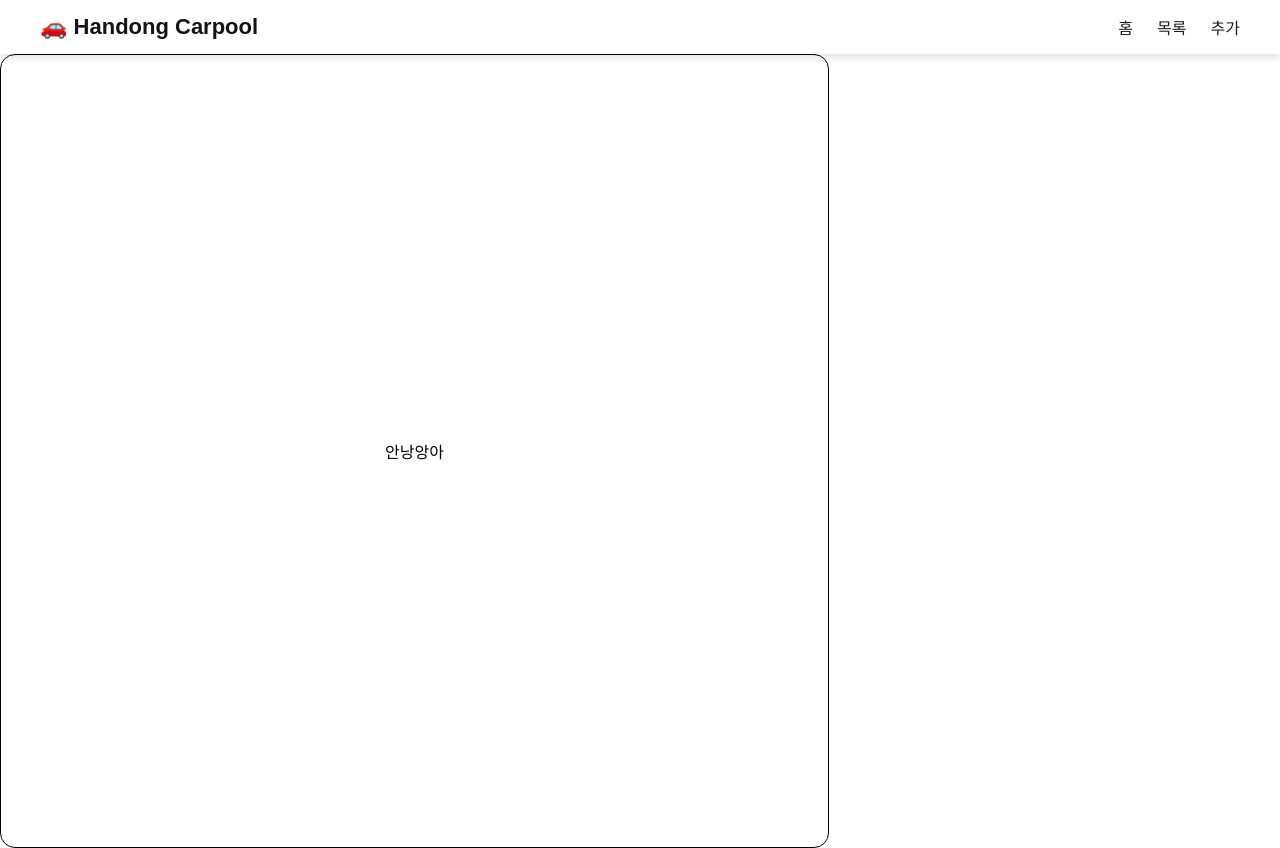
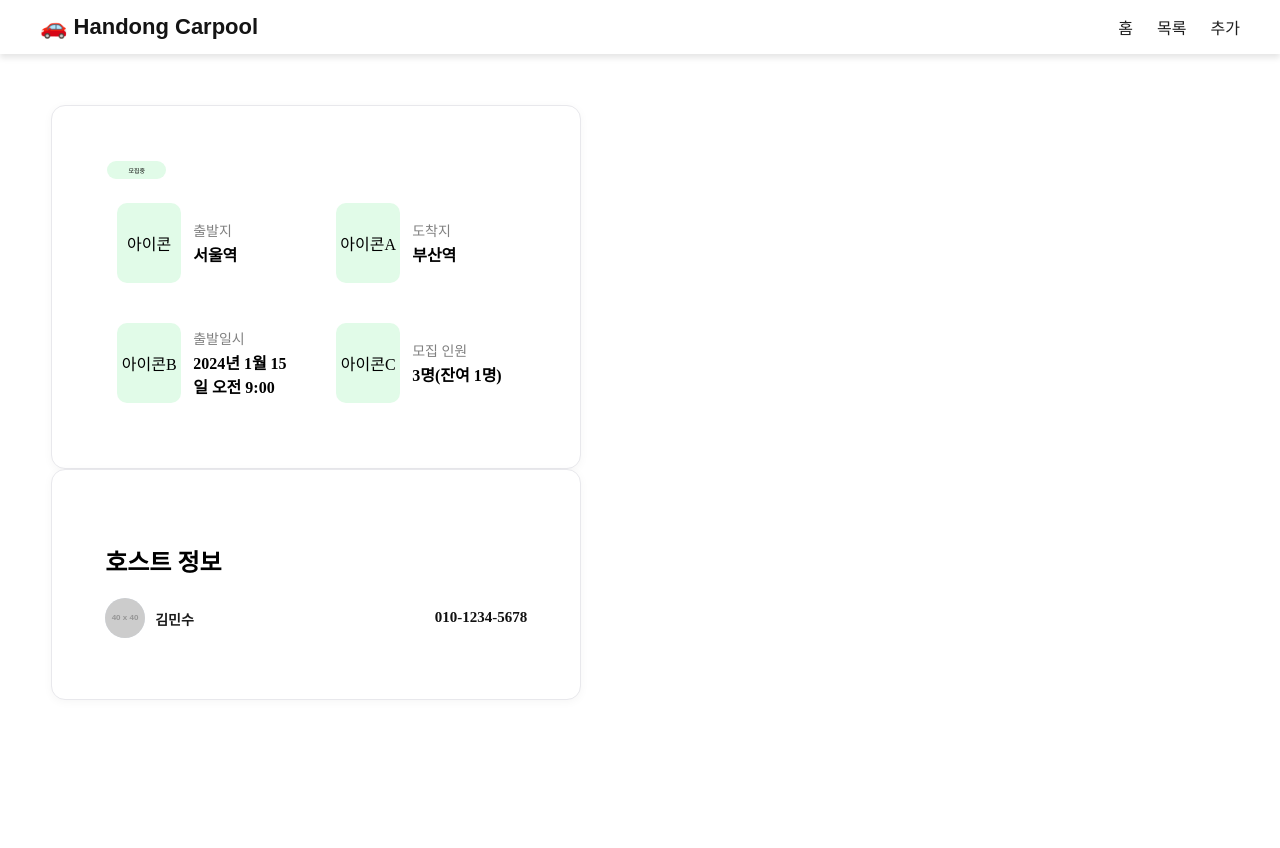
Before and after one commit to zzuniy/HandongCar_my, a React (Create React App) app: page /detail in a window 1280 px wide. After the commit the page ends 800 px from the top, so only its background shows below. Built offline with nearby package versions, Linux system fonts and the light colour scheme; no server answers.

Commit message:
style: main container

```diff
--- a/src/pages/detail.jsx
+++ b/src/pages/detail.jsx
@@ -1,36 +1,211 @@
-import React, {useEffect , useState } from "react";
+import React, { useEffect, useState } from "react";
 import styled from "styled-components";
 import { GlobalStyle } from "../assets/styles/StyledComponents";
 
+const PageWrap = styled.div`
+  display: flex;
+  gap: 10%;
+  padding: 4%;
+  box-sizing: border-box;
+  width: 100%;
+  max-width: 100%;
+  margin: 0 auto;
+`;
+
 const LeftPage = styled.div`
-  display: flex;
   align-items: center;
   width: 100%;
 `;
 const RightPage = styled.div`
-  display: flex;
   align-items: center;
   flex-direction: row-reverse;
   width: 100%;
 `;
-const Container = styled.div`
-  border-radius: 15px;
-  border: 1px solid black;
-  padding: 30%;
+
+const Container = styled.section`
+  background: #fff;
+  border: 1px solid #e8e8ec;
+  border-radius: 14px;
+  padding: 10%;
+  box-shadow: 0 2px 10px rgba(18, 18, 23, 0.04);
+`;
+
+const CurrentSituation = styled.div`
+  display: flex;
+  justify-content: center;
+  align-items: center;
+
+  width: 10%;
+  font-size: 1.2%;
+  border-radius: 10px;
+  padding: 1% 2%;
+  margin: 0.5%;
+  background-color: #E1FBE8;
+`;
+
+// ================ 정보 =================
+
+const InfoGrid = styled.div`
+  display: grid;
+  grid-template-columns: repeat(2, 1fr);
+  gap: 16px;
+  margin-top: 12px;
+`;
+
+const InfoItem = styled.div`
+  display: flex;
+  align-items: center;
+  gap: 12px;
+  padding: 12px;
+  border-radius: 12px;
+`;
+
+const InfoIcon = styled.div`
+display: flex;
+  justify-content: center;
+  align-items: center;
+  width: 5vw;
+  height: 10vh;
+  border-radius: 10px;
+  background-color: #E1FBE8;
+  flex-shrink: 0;
+`;
+const InfoText = styled.div`
+  display: flex;
+  flex-direction: column;
+`;
+
+const InfoTitle = styled.div`
+  color: gray;
+  font-size: 14px;
+`;
+const InfoContents = styled.p`
+  color: black;
+  font-weight: bold;
+  margin: 2px 0 0 0;
+`;
+
+const SubTitle = styled.h2`
+  display: flex;
+`;
+
+
+// ========== 사용자 정보 컨테이너 ==========
+
+const UserIcon = styled.img`
+  display: flex;
+  border-radius: 50%;
+  aspect-ratio: 1 / 1;
+  background-color: #e6f0ff;
+  object-fit: cover;
 
 `;
 
-function DetailPage(){
-  return(
+const UserSectionWrapper = styled.div`
+  display: flex;
+  justify-content: space-between;
+  align-items: center;
+  margin-top: 2%;
+  margin-bottom: 2%;
+`;
+
+const UserLeft = styled.div`
+  display: flex;
+  align-items: center;
+  gap: 10px;
+`;
+
+const UserName = styled.span`
+  font-weight: 600;
+  font-size: 14px;
+  color: #1a1a1a;
+`;
+
+const UserSubInfo = styled.span`
+  font-size: 12px;
+  color: #6e6e73;
+`;
+
+const Contact = styled.a`
+  font-weight: 700;
+  font-size: 15px;
+  color: #111;
+  text-decoration: none;
+
+  &:hover {
+    text-decoration: underline;
+  }
+`;
+
+function UserSection() {
+  return (
+    <UserSectionWrapper>
+      <UserLeft>
+        <UserIcon src="https://via.placeholder.com/40" alt="프로필" />
+        <InfoContents>
+          <UserName>김민수</UserName>
+        </InfoContents>
+      </UserLeft>
+
+      <Contact href="tel:01012345678">010-1234-5678</Contact>
+    </UserSectionWrapper>
+  );
+}
+
+function DetailPage() {
+  return (
     <>
+      <PageWrap>
         <LeftPage>
           <Container>
-          안낭앙아
+            <CurrentSituation>모집중</CurrentSituation>
+
+            <InfoGrid>
+              <InfoItem>
+                <InfoIcon>아이콘</InfoIcon>
+                <InfoText>
+                  <InfoTitle>출발지</InfoTitle>
+                  <InfoContents>서울역</InfoContents>
+                </InfoText>
+              </InfoItem>
+
+              <InfoItem>
+                <InfoIcon>아이콘A</InfoIcon>
+                <InfoText>
+                  <InfoTitle>도착지</InfoTitle>
+                  <InfoContents>부산역</InfoContents>
+                </InfoText>
+              </InfoItem>
+
+              <InfoItem>
+                <InfoIcon>아이콘B</InfoIcon>
+                <InfoText>
+                  <InfoTitle>출발일시</InfoTitle>
+                  <InfoContents>2024년 1월 15일 오전 9:00</InfoContents>
+                </InfoText>
+              </InfoItem>
+
+              <InfoItem>
+                <InfoIcon>아이콘C</InfoIcon>
+                <InfoText>
+                  <InfoTitle>모집 인원</InfoTitle>
+                  <InfoContents>3명(잔여 1명)</InfoContents>
+                </InfoText>
+              </InfoItem>
+            </InfoGrid>
           </Container>
+
+          <Container>
+            <SubTitle>호스트 정보</SubTitle>
+            <UserSection></UserSection>
+          </Container>
+
+
         </LeftPage>
         <RightPage>
 
         </RightPage>
+      </PageWrap>
     </>
   );
 };
```
Lines whose indentation alone changed are shown as unchanged.
